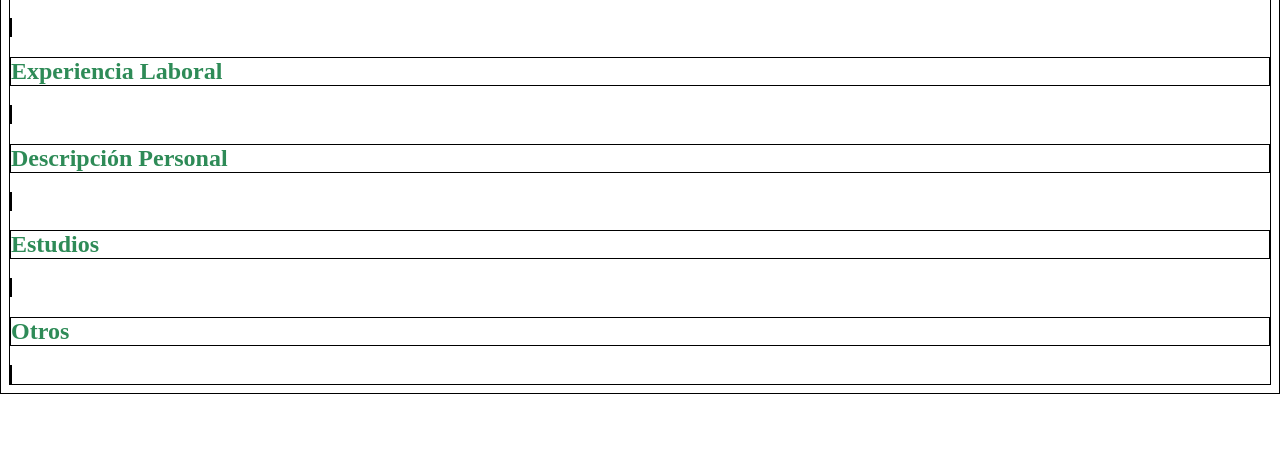
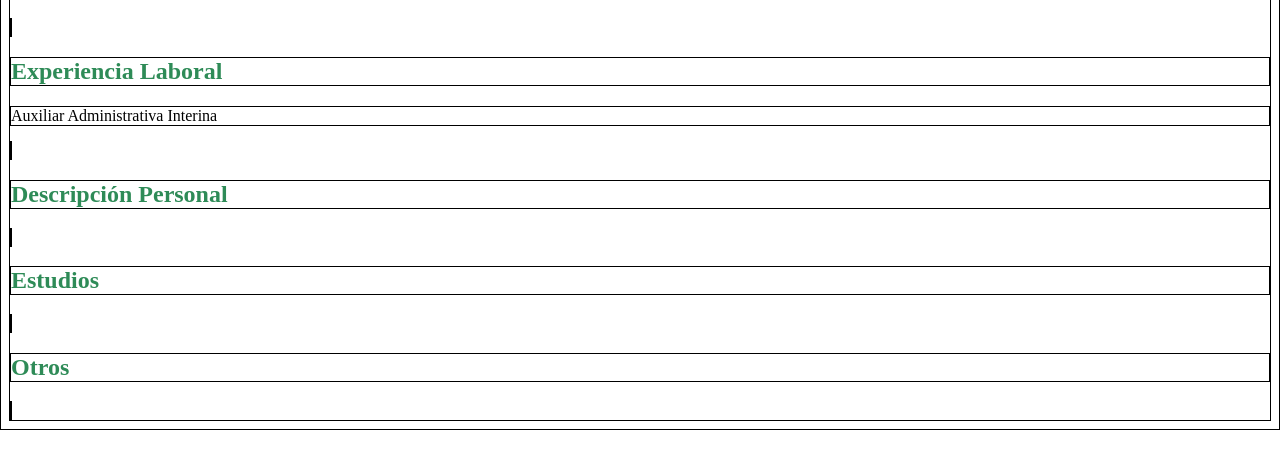
Before and after one commit to Taty1-hub/nuevocurriculum, a plain HTML site: page index.html in a window 1280 px wide. Shown: the part 73-542 px from the top of the page. Drawn offline with Linux system fonts and the light colour scheme.

Commit message:
nueva modificación

```diff
--- a/index.html
+++ b/index.html
@@ -11,6 +11,9 @@
     <class>
     <articule>
         <h2>Experiencia Laboral</h2>
+        <p>
+        Auxiliar Administrativa Interina
+        </p>
     </articule>
     <articule>
         <h2>Descripción Personal</h2>
```
